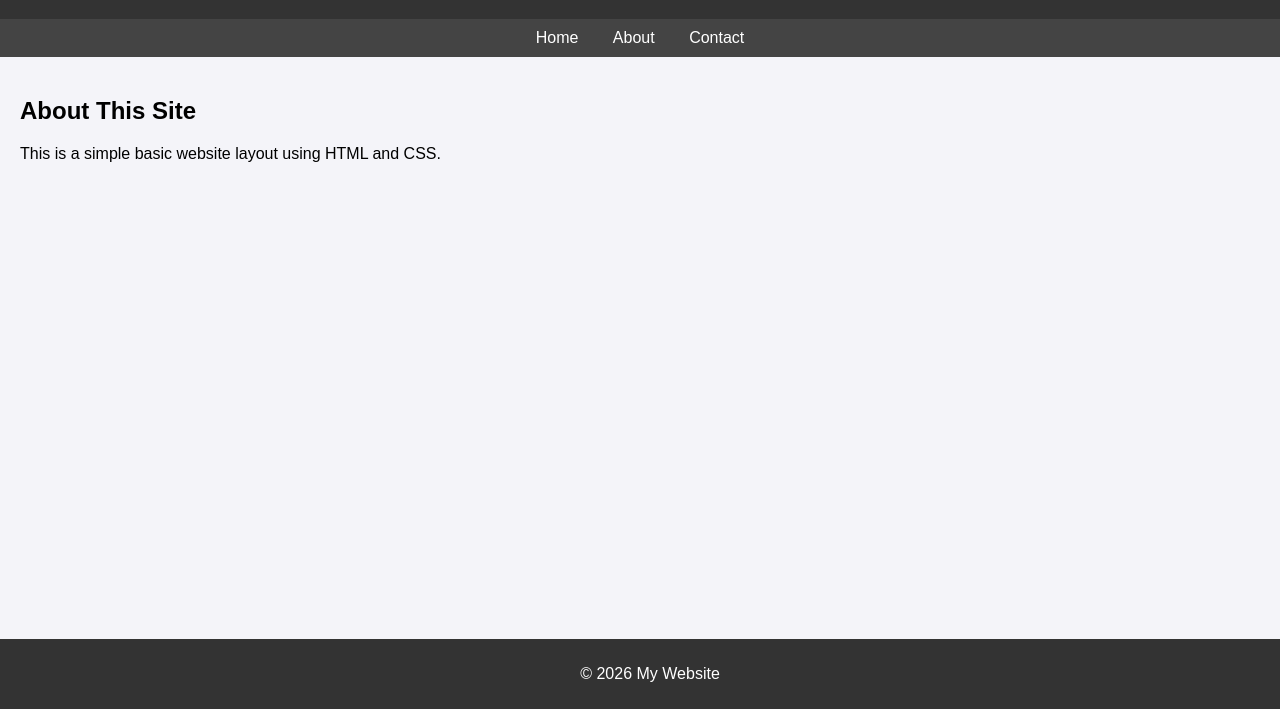
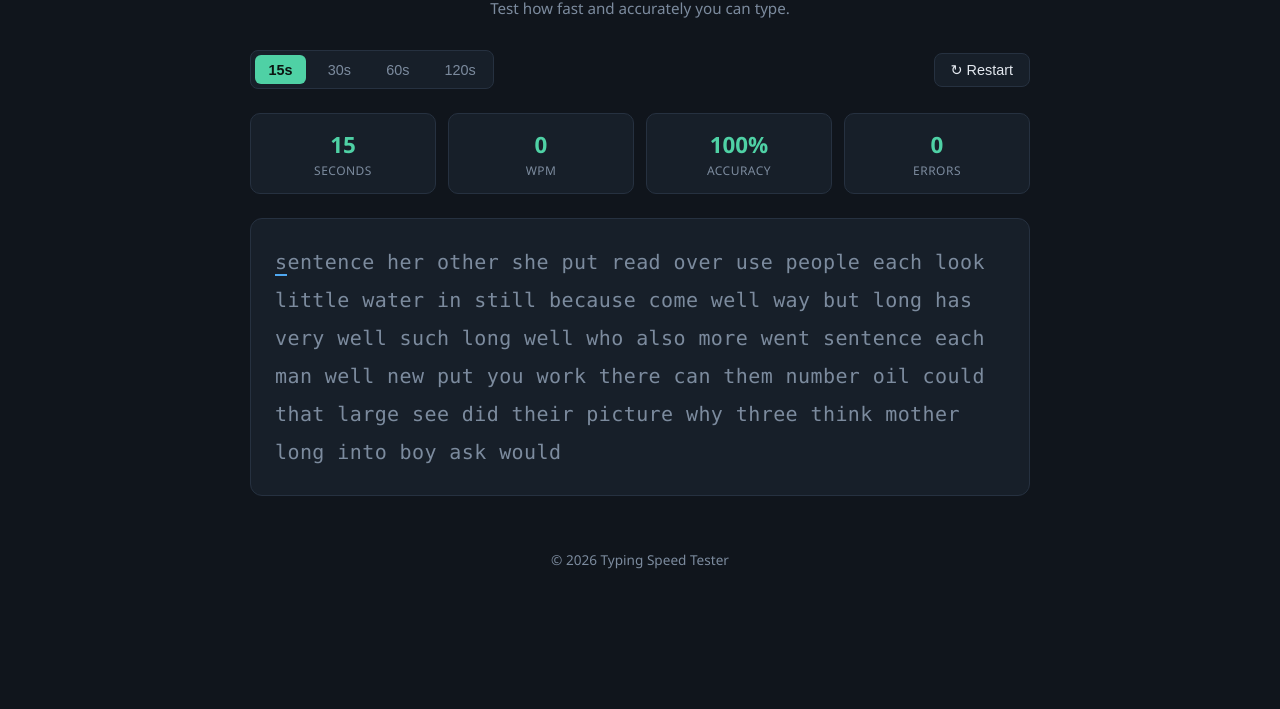
Before and after one commit to Abenanthan/Typing_Speed_Tester, a plain HTML site: page index.html in a window 1280 px wide. Shown: the part 91-800 px from the top of the page. Drawn offline with Linux system fonts and the light colour scheme.

Commit message:
Typing Speed Tester

```diff
--- a/index.html
+++ b/index.html
@@ -3,24 +3,65 @@
 <head>
   <meta charset="UTF-8">
   <meta name="viewport" content="width=device-width, initial-scale=1.0">
-  <title>My Basic Website</title>
+  <title>Typing Speed Tester</title>
   <link rel="stylesheet" href="style.css">
 </head>
 <body>
   <header>
-    <h1>Welcome to My Website</h1>
+    <h1>Typing Speed Tester</h1>
+    <p class="subtitle">Test how fast and accurately you can type.</p>
   </header>
-  <nav>
-    <a href="#">Home</a>
-    <a href="#">About</a>
-    <a href="#">Contact</a>
-  </nav>
+
   <main>
-    <h2>About This Site</h2>
-    <p>This is a simple basic website layout using HTML and CSS.</p>
+    <div class="controls">
+      <div class="time-select" role="group" aria-label="Select time limit">
+        <button class="time-btn active" data-time="15">15s</button>
+        <button class="time-btn" data-time="30">30s</button>
+        <button class="time-btn" data-time="60">60s</button>
+        <button class="time-btn" data-time="120">120s</button>
+      </div>
+      <button id="restart-btn" title="Restart test">&#8635; Restart</button>
+    </div>
+
+    <div class="stats">
+      <div class="stat">
+        <span class="stat-value" id="time-left">15</span>
+        <span class="stat-label">Seconds</span>
+      </div>
+      <div class="stat">
+        <span class="stat-value" id="wpm">0</span>
+        <span class="stat-label">WPM</span>
+      </div>
+      <div class="stat">
+        <span class="stat-value" id="accuracy">100%</span>
+        <span class="stat-label">Accuracy</span>
+      </div>
+      <div class="stat">
+        <span class="stat-value" id="errors">0</span>
+        <span class="stat-label">Errors</span>
+      </div>
+    </div>
+
+    <div class="text-wrapper" id="text-wrapper">
+      <p id="text-display"></p>
+      <textarea id="text-input" autofocus spellcheck="false" autocomplete="off" autocapitalize="off"></textarea>
+    </div>
+
+    <div class="result" id="result" hidden>
+      <h2>Results</h2>
+      <div class="result-grid">
+        <div><span id="result-wpm">0</span><small>WPM</small></div>
+        <div><span id="result-accuracy">0%</span><small>Accuracy</small></div>
+        <div><span id="result-errors">0</span><small>Errors</small></div>
+      </div>
+      <button id="try-again-btn">Try Again</button>
+    </div>
   </main>
+
   <footer>
-    <p>&copy; 2026 My Website</p>
+    <p>&copy; 2026 Typing Speed Tester</p>
   </footer>
+
+  <script src="script.js"></script>
 </body>
 </html>
--- /dev/null
+++ b/script.js
@@ -0,0 +1,178 @@
+const WORDS = [
+  "the","of","and","a","to","in","is","you","that","it","he","was","for","on","are",
+  "as","with","his","they","i","at","be","this","have","from","or","one","had","by",
+  "word","but","not","what","all","were","we","when","your","can","said","there","use",
+  "an","each","which","she","do","how","their","if","will","up","other","about","out",
+  "many","then","them","these","so","some","her","would","make","like","him","into",
+  "time","has","look","two","more","write","go","see","number","no","way","could",
+  "people","my","than","first","water","been","call","who","oil","its","now","find",
+  "long","down","day","did","get","come","made","may","part","over","new","sound",
+  "take","only","little","work","know","place","year","live","me","back","give",
+  "most","very","after","thing","our","just","name","good","sentence","man","think",
+  "say","great","where","help","through","much","before","line","right","too","mean",
+  "old","any","same","tell","boy","follow","came","want","show","also","around",
+  "form","three","small","set","put","end","does","another","well","large","must",
+  "big","even","such","because","turn","here","why","ask","went","men","read","need",
+  "land","different","home","us","move","try","kind","hand","picture","again","change",
+  "off","play","spell","air","away","animal","house","point","page","letter","mother",
+  "answer","found","study","still","learn","should","world"
+];
+
+const textDisplay = document.getElementById("text-display");
+const textInput = document.getElementById("text-input");
+const textWrapper = document.getElementById("text-wrapper");
+const timeLeftEl = document.getElementById("time-left");
+const wpmEl = document.getElementById("wpm");
+const accuracyEl = document.getElementById("accuracy");
+const errorsEl = document.getElementById("errors");
+const restartBtn = document.getElementById("restart-btn");
+const tryAgainBtn = document.getElementById("try-again-btn");
+const resultEl = document.getElementById("result");
+const timeButtons = document.querySelectorAll(".time-btn");
+
+const resultWpmEl = document.getElementById("result-wpm");
+const resultAccuracyEl = document.getElementById("result-accuracy");
+const resultErrorsEl = document.getElementById("result-errors");
+
+let timeLimit = 15;
+let timeLeft = timeLimit;
+let timer = null;
+let started = false;
+let finished = false;
+let totalTypedChars = 0;
+let totalErrors = 0;
+let targetText = "";
+
+function randomWords(count) {
+  const chosen = [];
+  for (let i = 0; i < count; i++) {
+    chosen.push(WORDS[Math.floor(Math.random() * WORDS.length)]);
+  }
+  return chosen.join(" ");
+}
+
+function renderText() {
+  textDisplay.innerHTML = "";
+  for (const char of targetText) {
+    const span = document.createElement("span");
+    span.className = "char";
+    span.textContent = char;
+    textDisplay.appendChild(span);
+  }
+  const first = textDisplay.querySelector(".char");
+  if (first) first.classList.add("current");
+}
+
+function setupTest() {
+  clearInterval(timer);
+  timer = null;
+  started = false;
+  finished = false;
+  timeLeft = timeLimit;
+  totalTypedChars = 0;
+  totalErrors = 0;
+  targetText = randomWords(60);
+  timeLeftEl.textContent = timeLeft;
+  wpmEl.textContent = "0";
+  accuracyEl.textContent = "100%";
+  errorsEl.textContent = "0";
+  textWrapper.classList.remove("disabled");
+  resultEl.hidden = true;
+  textInput.value = "";
+  renderText();
+  textInput.focus();
+}
+
+function startTimer() {
+  started = true;
+  timer = setInterval(() => {
+    timeLeft--;
+    timeLeftEl.textContent = timeLeft;
+    updateLiveStats();
+    if (timeLeft <= 0) {
+      endTest();
+    }
+  }, 1000);
+}
+
+function updateLiveStats() {
+  const elapsedMinutes = (timeLimit - timeLeft) / 60 || (1 / 60);
+  const correctChars = totalTypedChars - totalErrors;
+  const wpm = Math.max(0, Math.round((correctChars / 5) / elapsedMinutes));
+  const accuracy = totalTypedChars === 0 ? 100 : Math.round((correctChars / totalTypedChars) * 100);
+  wpmEl.textContent = wpm;
+  accuracyEl.textContent = accuracy + "%";
+  errorsEl.textContent = totalErrors;
+}
+
+function endTest() {
+  finished = true;
+  clearInterval(timer);
+  textWrapper.classList.add("disabled");
+  textInput.blur();
+  updateLiveStats();
+  resultWpmEl.textContent = wpmEl.textContent;
+  resultAccuracyEl.textContent = accuracyEl.textContent;
+  resultErrorsEl.textContent = totalErrors;
+  resultEl.hidden = false;
+}
+
+textInput.addEventListener("input", () => {
+  if (finished) return;
+  if (!started) startTimer();
+
+  const typed = textInput.value;
+
+  if (typed.length > totalTypedChars) {
+    totalTypedChars = typed.length;
+  }
+
+  if (typed.length >= targetText.length - 15) {
+    targetText += " " + randomWords(30);
+    renderText();
+  }
+
+  const chars = textDisplay.querySelectorAll(".char");
+  let errors = 0;
+
+  chars.forEach((span, i) => {
+    const typedChar = typed[i];
+    span.classList.remove("correct", "incorrect", "current");
+    if (typedChar == null) {
+      return;
+    }
+    if (typedChar === span.textContent) {
+      span.classList.add("correct");
+    } else {
+      span.classList.add("incorrect");
+      errors++;
+    }
+  });
+
+  totalErrors = errors;
+
+  if (chars[typed.length]) {
+    chars[typed.length].classList.add("current");
+    chars[typed.length].scrollIntoView({ block: "nearest", inline: "nearest" });
+  }
+
+  updateLiveStats();
+});
+
+textWrapper.addEventListener("click", () => {
+  if (!finished) textInput.focus();
+});
+
+timeButtons.forEach((btn) => {
+  btn.addEventListener("click", () => {
+    timeButtons.forEach((b) => b.classList.remove("active"));
+    btn.classList.add("active");
+    timeLimit = parseInt(btn.dataset.time, 10);
+    setupTest();
+  });
+});
+
+restartBtn.addEventListener("click", setupTest);
+tryAgainBtn.addEventListener("click", setupTest);
+
+setupTest();
--- a/style.css
+++ b/style.css
@@ -1,42 +1,254 @@
+:root {
+  --bg: #10151c;
+  --surface: #171f29;
+  --border: #263140;
+  --text: #e3e8ef;
+  --muted: #7c8b9e;
+  --accent: #4fd1a5;
+  --error: #f16565;
+  --correct: #4fd1a5;
+  --caret: #4fa8f1;
+}
+
+* {
+  box-sizing: border-box;
+}
+
 body {
-  font-family: Arial, sans-serif;
   margin: 0;
-  background-color: #f4f4f9;
+  min-height: 100vh;
+  background: var(--bg);
+  color: var(--text);
+  font-family: "Segoe UI", Roboto, Helvetica, Arial, sans-serif;
+  display: flex;
+  flex-direction: column;
+  align-items: center;
+  padding: 2.5rem 1.25rem 3rem;
 }
 
 header {
-  background: #333;
-  color: #fff;
-  padding: 15px;
+  text-align: center;
+  margin-bottom: 2rem;
+}
+
+header h1 {
+  margin: 0 0 0.4rem;
+  font-size: 2rem;
+  letter-spacing: -0.02em;
+}
+
+.subtitle {
+  margin: 0;
+  color: var(--muted);
+  font-size: 0.95rem;
+}
+
+main {
+  width: 100%;
+  max-width: 780px;
+}
+
+.controls {
+  display: flex;
+  align-items: center;
+  justify-content: space-between;
+  gap: 1rem;
+  margin-bottom: 1.5rem;
+  flex-wrap: wrap;
+}
+
+.time-select {
+  display: flex;
+  gap: 0.5rem;
+  background: var(--surface);
+  border: 1px solid var(--border);
+  border-radius: 8px;
+  padding: 0.25rem;
+}
+
+.time-btn {
+  background: transparent;
+  border: none;
+  color: var(--muted);
+  padding: 0.4rem 0.85rem;
+  border-radius: 6px;
+  font-size: 0.9rem;
+  cursor: pointer;
+  transition: background 0.15s ease, color 0.15s ease;
+}
+
+.time-btn:hover {
+  color: var(--text);
+}
+
+.time-btn.active {
+  background: var(--accent);
+  color: #0b1410;
+  font-weight: 600;
+}
+
+#restart-btn {
+  background: var(--surface);
+  border: 1px solid var(--border);
+  color: var(--text);
+  padding: 0.5rem 1rem;
+  border-radius: 8px;
+  cursor: pointer;
+  font-size: 0.9rem;
+  transition: border-color 0.15s ease;
+}
+
+#restart-btn:hover {
+  border-color: var(--accent);
+}
+
+.stats {
+  display: grid;
+  grid-template-columns: repeat(4, 1fr);
+  gap: 0.75rem;
+  margin-bottom: 1.5rem;
+}
+
+.stat {
+  background: var(--surface);
+  border: 1px solid var(--border);
+  border-radius: 10px;
+  padding: 0.9rem 0.5rem;
   text-align: center;
 }
 
-nav {
-  background: #444;
-  padding: 10px;
+.stat-value {
+  display: block;
+  font-size: 1.4rem;
+  font-weight: 700;
+  color: var(--accent);
+}
+
+.stat-label {
+  display: block;
+  font-size: 0.75rem;
+  color: var(--muted);
+  margin-top: 0.15rem;
+  text-transform: uppercase;
+  letter-spacing: 0.04em;
+}
+
+.text-wrapper {
+  position: relative;
+  background: var(--surface);
+  border: 1px solid var(--border);
+  border-radius: 12px;
+  padding: 1.5rem;
+  cursor: text;
+}
+
+.text-wrapper.disabled {
+  opacity: 0.5;
+  pointer-events: none;
+}
+
+#text-display {
+  margin: 0;
+  font-family: "Consolas", "Courier New", monospace;
+  font-size: 1.25rem;
+  line-height: 1.9;
+  letter-spacing: 0.02em;
+  color: var(--muted);
+  user-select: none;
+}
+
+#text-display .char {
+  border-bottom: 2px solid transparent;
+}
+
+#text-display .char.correct {
+  color: var(--correct);
+}
+
+#text-display .char.incorrect {
+  color: var(--error);
+  text-decoration: underline;
+  text-decoration-color: var(--error);
+}
+
+#text-display .char.current {
+  border-bottom: 2px solid var(--caret);
+}
+
+#text-input {
+  position: absolute;
+  opacity: 0;
+  width: 1px;
+  height: 1px;
+  top: 0;
+  left: 0;
+  resize: none;
+}
+
+.result {
+  margin-top: 1.5rem;
+  background: var(--surface);
+  border: 1px solid var(--border);
+  border-radius: 12px;
+  padding: 1.75rem;
   text-align: center;
 }
 
-nav a {
-  color: #fff;
-  margin: 0 15px;
-  text-decoration: none;
+.result h2 {
+  margin: 0 0 1.25rem;
 }
 
-nav a:hover {
-  text-decoration: underline;
+.result-grid {
+  display: flex;
+  justify-content: center;
+  gap: 2.5rem;
+  margin-bottom: 1.5rem;
+  flex-wrap: wrap;
 }
 
-main {
-  padding: 20px;
+.result-grid div {
+  display: flex;
+  flex-direction: column;
+}
+
+.result-grid span {
+  font-size: 2rem;
+  font-weight: 700;
+  color: var(--accent);
+}
+
+.result-grid small {
+  color: var(--muted);
+  text-transform: uppercase;
+  font-size: 0.75rem;
+  letter-spacing: 0.04em;
+  margin-top: 0.25rem;
+}
+
+#try-again-btn {
+  background: var(--accent);
+  border: none;
+  color: #0b1410;
+  font-weight: 600;
+  padding: 0.6rem 1.5rem;
+  border-radius: 8px;
+  cursor: pointer;
+  font-size: 0.95rem;
 }
 
 footer {
-  background: #333;
-  color: #fff;
+  margin-top: 2.5rem;
+  color: var(--muted);
+  font-size: 0.85rem;
   text-align: center;
-  padding: 10px;
-  position: fixed;
-  bottom: 0;
-  width: 100%;
 }
+
+@media (max-width: 500px) {
+  .stats {
+    grid-template-columns: repeat(2, 1fr);
+  }
+
+  #text-display {
+    font-size: 1.05rem;
+  }
+}
```
Also changed, not shown: 1 other file.
